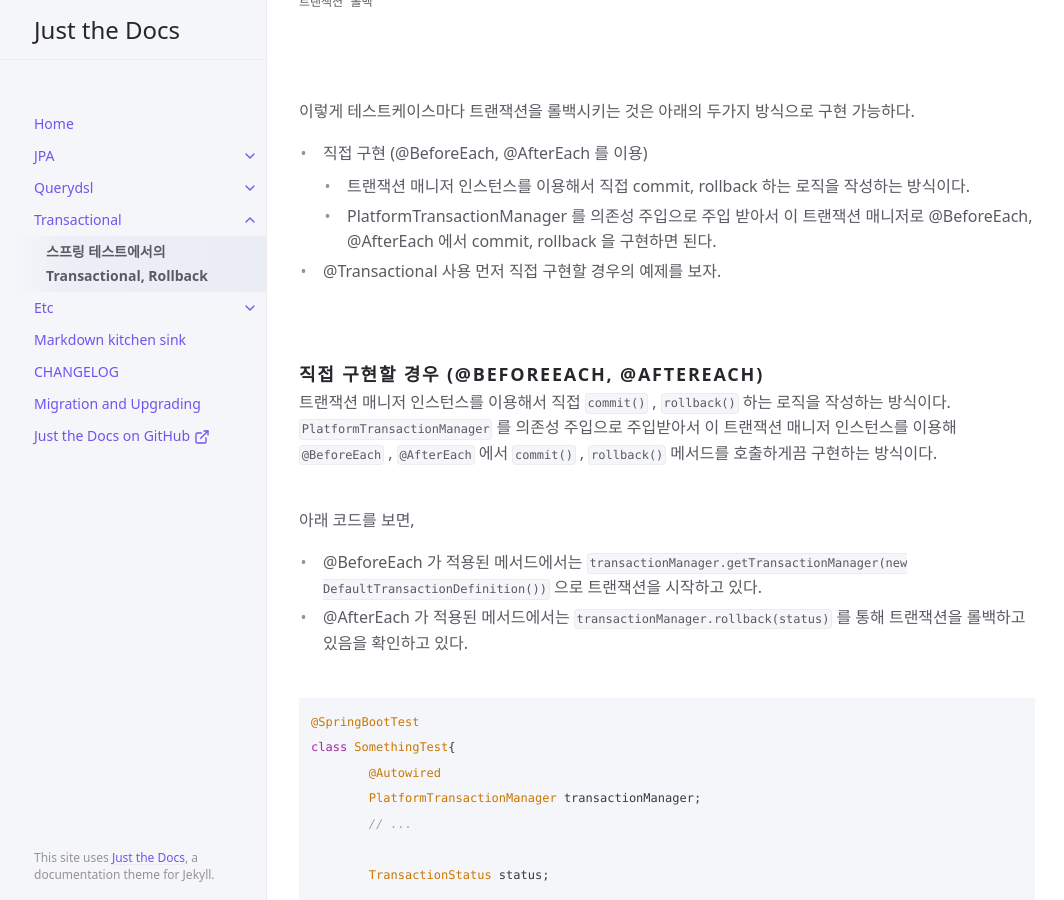
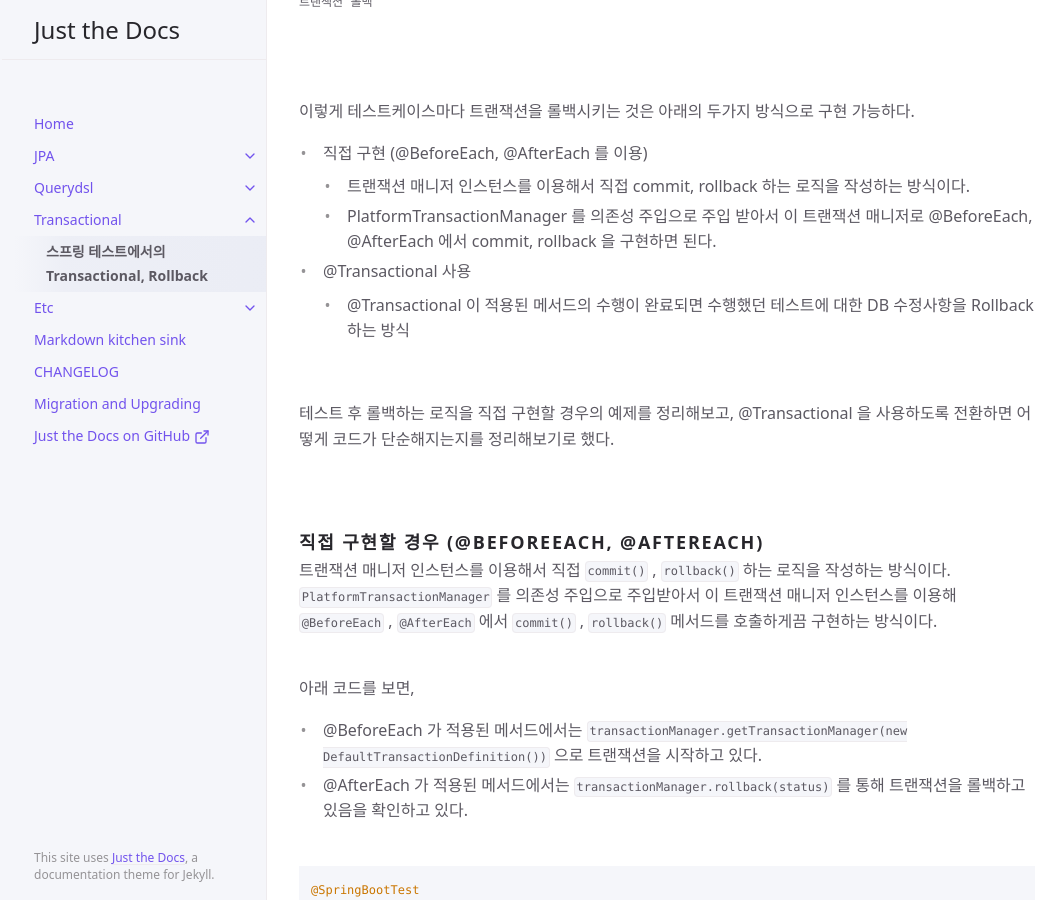
Before and after one commit to gosgjung/0-docs-study-spring-data, a Jekyll site: the page built from docs/transactional/스프링 테스트에서의 Transactional, Rollback.md, in a window 1280 px wide and 900 px high, scrolled down 3708 px. Shown: the whole window, without its empty margins (105-1169 px from the left). Built offline with Jekyll 4.4.1, drawn with Linux system fonts in a browser that asks for light colours.

Commit message:
스프링 테스트에서의 Transactional, Rollback

```diff
--- a/docs/transactional/스프링 테스트에서의 Transactional, Rollback.md
+++ b/docs/transactional/스프링 테스트에서의 Transactional, Rollback.md
@@ -147,7 +147,11 @@ h2를 애플리케이션에서 사용할 때와 테스트에서 사용할 때의
   - 트랜잭션 매니저 인스턴스를 이용해서 직접 commit, rollback 하는 로직을 작성하는 방식이다.
   - PlatformTransactionManager 를 의존성 주입으로 주입 받아서 이 트랜잭션 매니저로 @BeforeEach, @AfterEach 에서 commit, rollback 을 구현하면 된다.
 - @Transactional 사용
-먼저 직접 구현할 경우의 예제를 보자.<br>
+  - @Transactional 이 적용된 메서드의 수행이 완료되면 수행했던 테스트에 대한 DB 수정사항을 Rollback 하는 방식
+
+<br>
+
+테스트 후 롤백하는 로직을 직접 구현할 경우의 예제를 정리해보고, @Transactional 을  사용하도록 전환하면 어떻게 코드가 단순해지는지를 정리해보기로 했다.<br>
 <br>
 <br>
 
```
